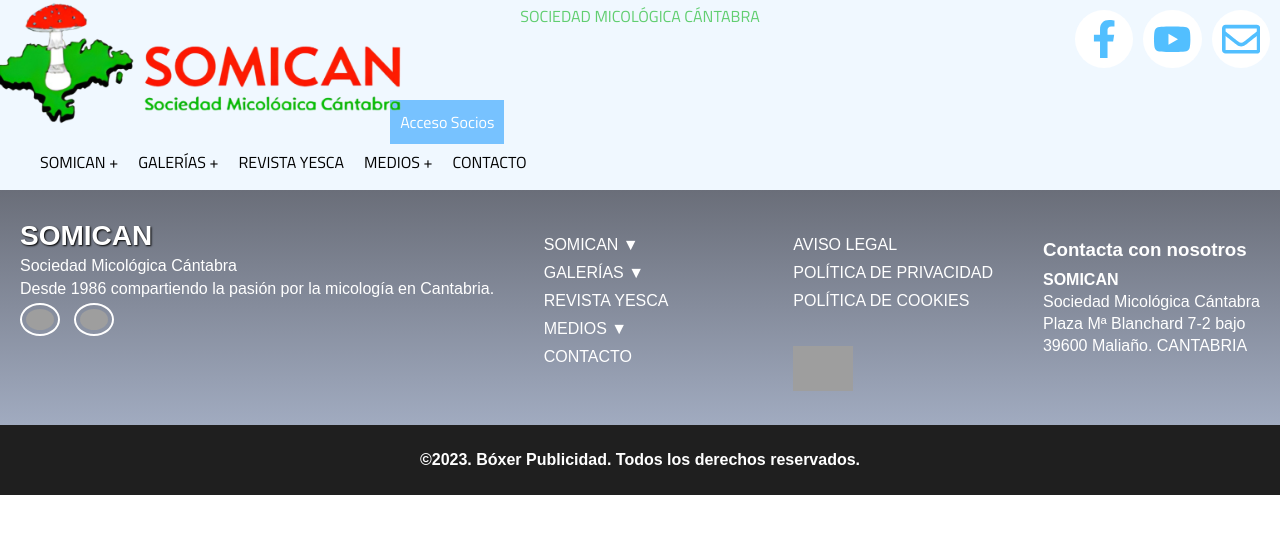
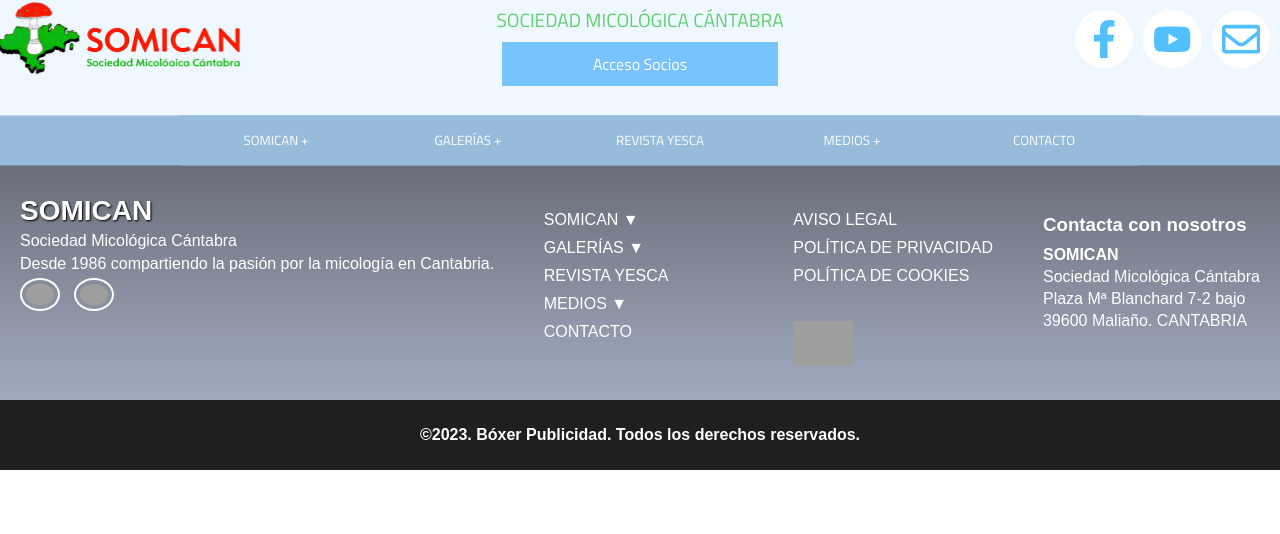
Before and after one commit to DanielAsenov43/retosomican, a PHP site: page / in a window 1280 px wide. Shown: the top 534 px of the page. Run offline with PHP 8.4, Linux system fonts and the light colour scheme; grey boxes are pictures that could not be loaded.

Commit message:
Header Terminado

```diff
--- a/Styles/header2.css
+++ b/Styles/header2.css
@@ -11,12 +11,13 @@ header {
             top: 0%;
             transform: translate(-50%, -50%);
             text-transform: uppercase;
-            color: rgb(97, 206, 112)
+            color: rgb(97, 206, 112);
+            font-size: 1.5vw;
         }
 
         .logo {
             transition-duration: 0.1s;
-            height: 10vw;
+            height: 6vw;
             &:hover { scale: 1.1; }
         }
 
@@ -24,17 +25,47 @@ header {
             background-color: rgb(119, 194, 255);
             padding: 10px;
             color: #fff;
+            width: 20vw;
+            text-align: center;
+            position: absolute;
+            left: 50%;
+            top: 5vw;
+            transform: translate(-50%, -50%);
+
+            &:hover {
+                transition-duration: 0.1s;
+                background-color: rgb(233, 106, 106);
+                font-weight: bold;
+            }
         }
     }
 
     nav {
+        transform: translateY(20%);
         display: flex;
+
         ul {
+            background-color: rgb(151, 187, 219);
+            height: 50px;
             display: flex;
             list-style: none;
+            width: 100%;
+            justify-content: center;
 
-            li + li {
-                margin-left: 20px;
+            button {
+                background-color: rgb(151, 187, 219);
+                color: #fff;
+                width: 15vw;
+                height: 100%;
+                border: 0px;
+                padding: 10px 15px;
+
+                &:hover {
+                    transition-duration: 0.1s;
+                    cursor: pointer;
+                    font-weight: bold;
+                    background-color: rgb(211, 98, 98);;
+                }
             }
         }
     }
@@ -59,6 +90,9 @@ header {
 
             &:hover {
                 scale: 1.1;
+                svg {
+                    filter: invert(48%) sepia(100%) saturate(500%) hue-rotate(310deg) brightness(88%) contrast(119%);
+                }
             }
 
             svg {
--- a/index.html
+++ b/index.html
@@ -11,9 +11,7 @@
   <!-- Fuente de google: Titillium Web -->
   <link rel="preconnect" href="https://fonts.googleapis.com">
   <link rel="preconnect" href="https://fonts.gstatic.com" crossorigin>
-  <link
-    href="https://fonts.googleapis.com/css2?family=Titillium+Web:ital,wght@0,200;0,300;0,400;0,600;0,700;0,900;1,200;1,300;1,400;1,600;1,700&display=swap"
-    rel="stylesheet">
+  <link href="https://fonts.googleapis.com/css2?family=Titillium+Web:ital,wght@0,200;0,300;0,400;0,600;0,700;0,900;1,200;1,300;1,400;1,600;1,700&display=swap" rel="stylesheet">
 </head>
 
 <body>
@@ -28,11 +26,11 @@
 
     <nav>
       <ul>
-        <li>SOMICAN +</li>
-        <li>GALERÍAS +</li>
-        <li>REVISTA YESCA</li>
-        <li>MEDIOS +</li>
-        <li>CONTACTO</li>
+        <li><button>SOMICAN +</button></li>
+        <li><button>GALERÍAS +</button></li>
+        <li><button>REVISTA YESCA</button></li>
+        <li><button>MEDIOS +</button></li>
+        <li><button>CONTACTO</button></li>
       </ul>
     </nav>
 
```
Also changed, not shown: Pages/galeriaartistica.html (+5 -5 lines).
